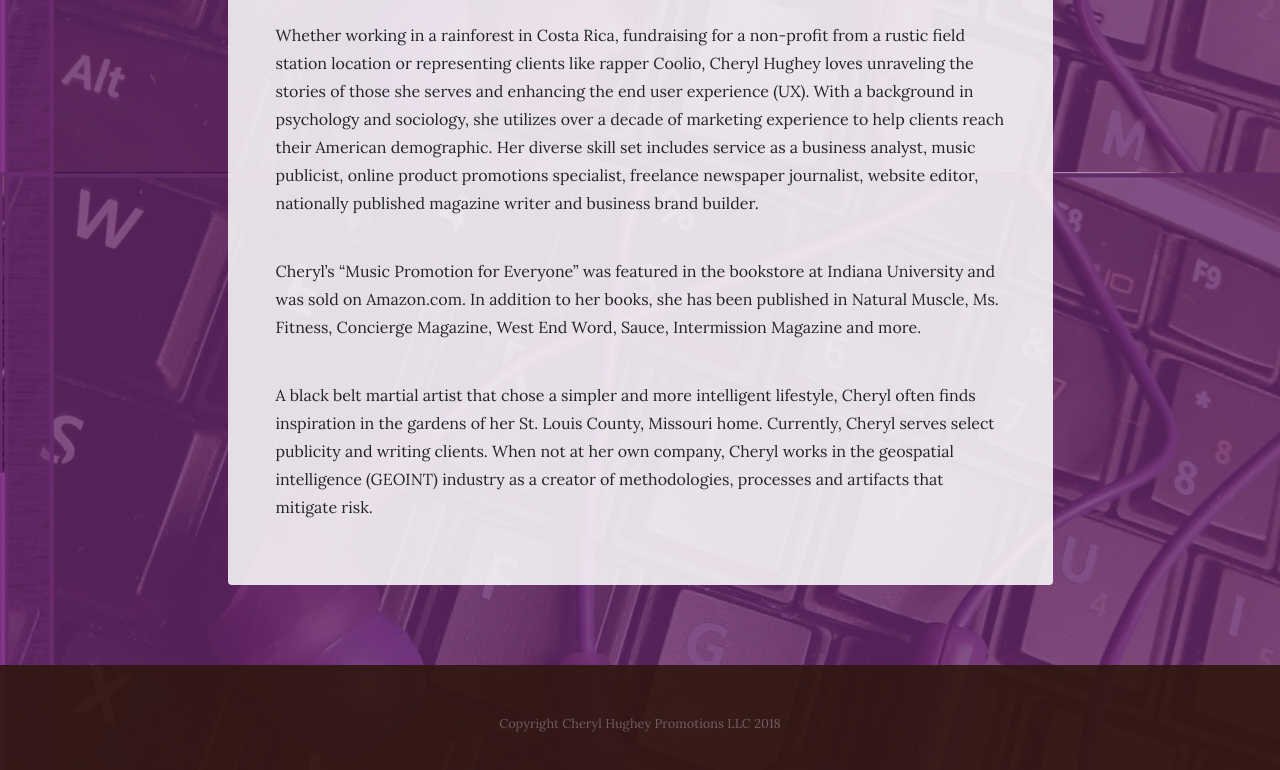
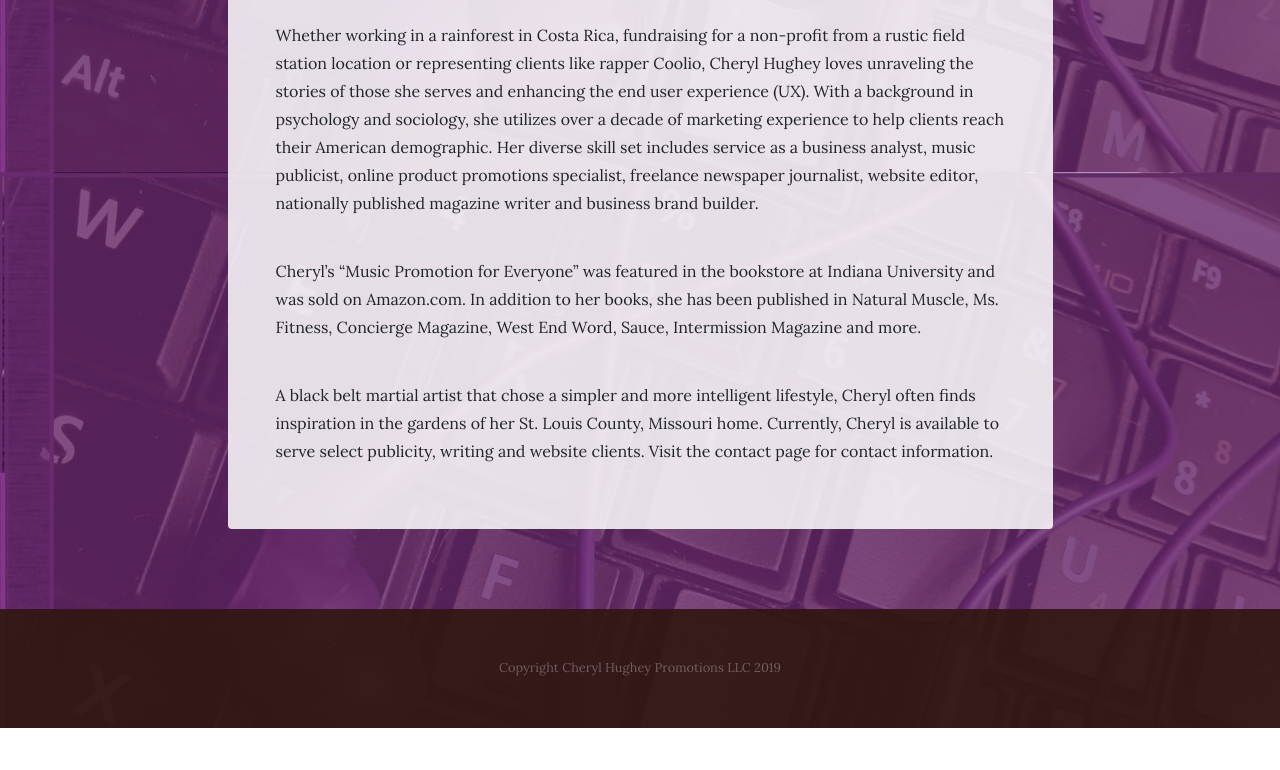
Before and after one commit to cherylhughey/websiteArchive, a website: page about.html in a window 1280 px wide. Shown: the part 681-1451 px from the top of the page. After the commit the page ends 1409 px from the top, so only its background shows below. Drawn offline with Linux system fonts and the light colour scheme.

Commit message:
Update about.html

```diff
--- a/about.html
+++ b/about.html
@@ -74,7 +74,7 @@
                 <br>
                 <p>Cheryl’s “Music Promotion for Everyone” was featured in the bookstore at Indiana University and was sold on Amazon.com. In addition to her books, she has been published in Natural Muscle, Ms. Fitness, Concierge Magazine, West End Word, Sauce, Intermission Magazine and more.</p>
                 <br>
-                <p>A black belt martial artist that chose a simpler and more intelligent lifestyle, Cheryl often finds inspiration in the gardens of her St. Louis County, Missouri home. Currently, Cheryl serves select publicity and writing clients. When not at her own company, Cheryl works in the geospatial intelligence (GEOINT) industry as a creator of methodologies, processes and artifacts that mitigate risk.<p>
+                <p>A black belt martial artist that chose a simpler and more intelligent lifestyle, Cheryl often finds inspiration in the gardens of her St. Louis County, Missouri home. Currently, Cheryl is available to serve select publicity, writing and website clients. Visit the contact page for contact information.<p>
               </div>
             </div>
           </div>
@@ -84,7 +84,7 @@
 
     <footer class="footer text-faded text-center py-5">
       <div class="container">
-        <p class="m-0 small">Copyright Cheryl Hughey Promotions LLC 2018</p>
+        <p class="m-0 small">Copyright Cheryl Hughey Promotions LLC 2019</p>
       </div>
     </footer>
 
```
